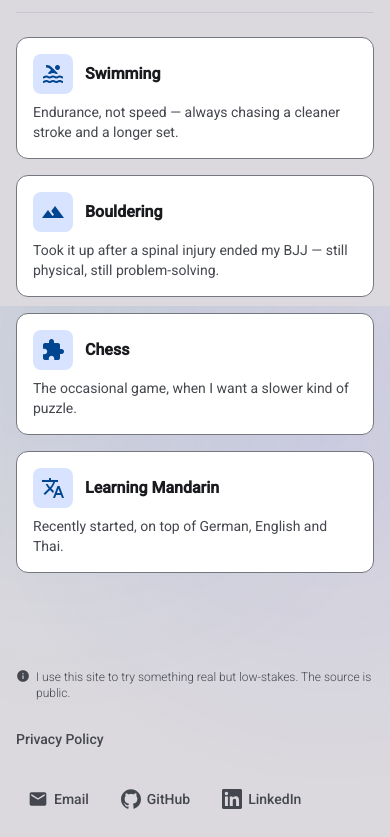
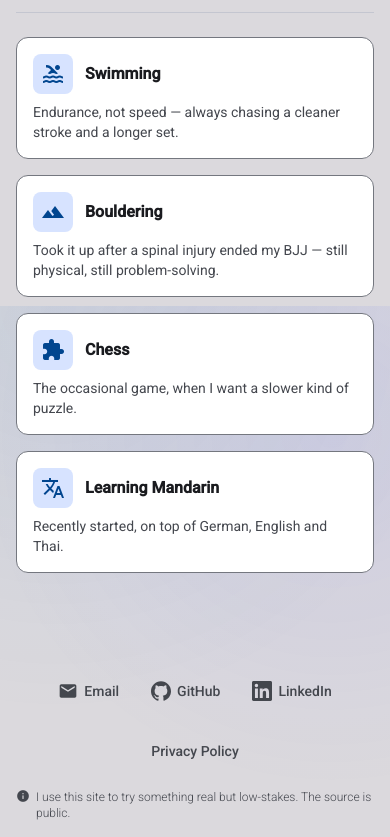
Before and after one commit to thanikc/thanikc.github.io, an Angular app in the folder apps/ui/: page / in a window 390 px wide. Shown: the part 7290-8127 px from the top of the page. Built offline with nearby package versions, Linux system fonts and the light colour scheme.

Commit message:
feat(footer): reorder footer items on mobile

```diff
--- a/apps/ui/src/app/shared/footer/footer.component.html
+++ b/apps/ui/src/app/shared/footer/footer.component.html
@@ -1,25 +1,27 @@
 <footer
   id="contact"
-  class="container mx-auto px-4 py-4 max-w-6xl flex w-full flex-wrap items-center gap-4 scroll-mt-24"
+  class="container mx-auto px-4 py-4 max-w-6xl flex w-full flex-col items-center gap-4 scroll-mt-24 sm:flex-row sm:flex-wrap"
 >
   @if (adsEnabled) {
     <app-ad-banner-toggle />
   }
 
-  <p class="footer-note surface-muted flex max-w-md items-start gap-1.5 text-xs font-thin">
+  <p
+    class="footer-note surface-muted order-2 flex max-w-md items-start gap-1.5 text-xs font-thin sm:order-none"
+  >
     <mat-icon class="footer-note-icon shrink-0" aria-hidden="true">info</mat-icon>
     <span>I use this site to try something real but low-stakes. The source is public.</span>
   </p>
 
-  <div class="flex flex-wrap items-center gap-4 ml-auto">
+  <div class="order-1 flex flex-wrap items-center justify-center gap-4 sm:order-none sm:ml-auto">
     <a
       routerLink="/privacy-policy"
-      class="footer-link inline-flex min-h-11 items-center text-sm font-medium hover:underline"
+      class="footer-link order-2 inline-flex min-h-11 items-center text-sm font-medium hover:underline sm:order-none"
     >
       Privacy Policy
     </a>
 
-    <div class="flex flex-wrap items-center gap-2">
+    <div class="order-1 flex flex-wrap items-center gap-2 sm:order-none">
       @for (link of socialLinks; track link.label) {
         <a
           [href]="link.href"
```
